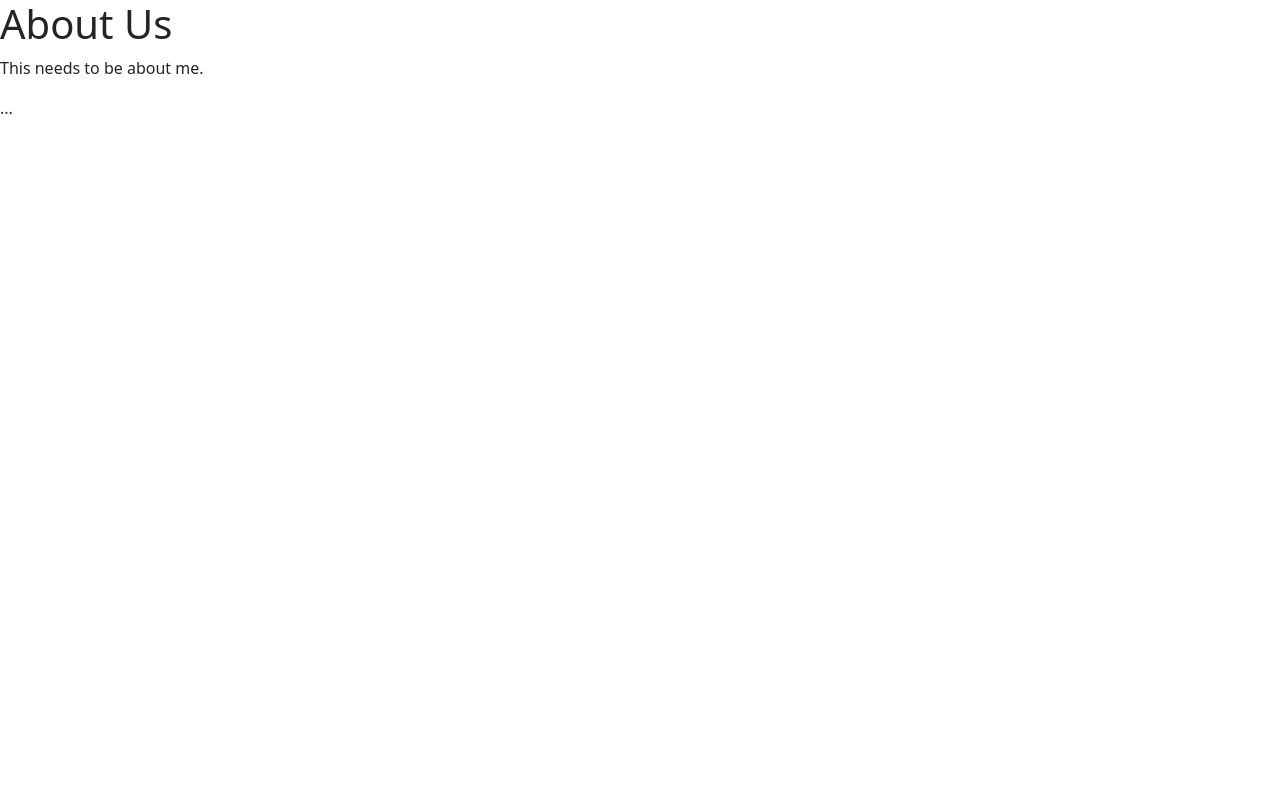
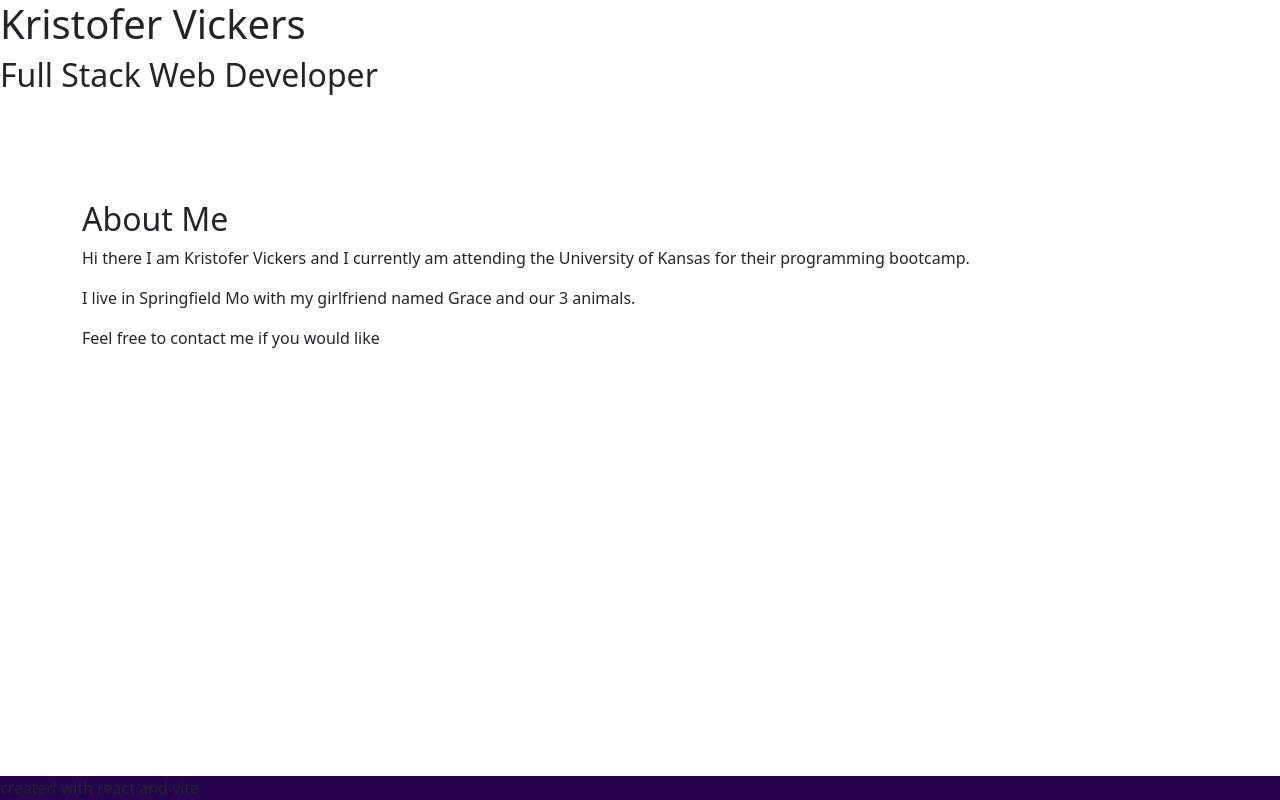
Before and after one commit to KristoferVickers/react-portfolio, a React (Vite) app: page / in a window 1280 px wide. Built offline with nearby package versions, Linux system fonts and the light colour scheme.

Commit message:
Adding work from last night

```diff
--- a/src/App.jsx
+++ b/src/App.jsx
@@ -1,13 +1,46 @@
-import React from 'react';
+import "./index.css";
+import Header from "./components/header";
+import Footer from "./components/footer";
+import { Outlet } from "react-router-dom";
+import "bootstrap/dist/css/bootstrap.min.css";
+import { Container } from "react-bootstrap";
 
-const About = () => {
+const styles = {
+  headerContainer: {
+    position: "fixed",
+    width: "100%",
+    top: "0",
+    zIndex: "1",
+  },
+  container: {
+    marginTop: "200px",
+    marginBottom: "100px",
+    zIndex: "0"
+  },
+  footerContainer: {
+    position: "fixed",
+    width: "100%",
+    bottom: "0",
+    left: "0",
+    background: "#27024D",
+    zIndex: "1",
+  },
+};
+
+function App() {
   return (
     <div>
-      <h1>About Us</h1>
-      <p>This needs to be about me.</p>
-      <p>...</p>
+      <div style={styles.headerContainer}>
+        <Header />
+      </div>
+      <Container style={styles.container}>
+        <Outlet />
+      </Container>
+      <div style={styles.footerContainer}>
+        <Footer />
+      </div>
     </div>
   );
 }
 
-export default About;
+export default App;
--- a/src/components/footer.jsx
+++ b/src/components/footer.jsx
@@ -0,0 +1,7 @@
+const Footer = () => {
+    return (
+        <footer>created with react and vite</footer>
+    );
+  }
+
+  export default Footer;
--- a/src/components/header.jsx
+++ b/src/components/header.jsx
@@ -0,0 +1,10 @@
+const Header = () => {
+    return (
+        <header>
+        <h1> <i className="Bootcamp"></i> Kristofer Vickers</h1>
+        <h2>Full Stack Web Developer</h2>
+        </header>
+    );
+  }
+
+  export default Header;
--- a/src/main.jsx
+++ b/src/main.jsx
@@ -2,9 +2,9 @@ import ReactDOM from 'react-dom/client'
 import { createBrowserRouter, RouterProvider } from 'react-router-dom';
 import App from './App.jsx'
 import './index.css'
-import About from './pages/About.jsx'
-import Contact from './pages/Contact.jsx'
-import Resume from './pages/Resume.jsx'
+import About from './pages/about.jsx'
+import Contact from './pages/contact.jsx'
+import Resume from './pages/resume.jsx'
 import 'bootstrap/dist/css/bootstrap.min.css'
 
 const router = createBrowserRouter([
--- a/src/pages/about.jsx
+++ b/src/pages/about.jsx
@@ -1,10 +1,13 @@
-import React from 'react';
-
 const About = () => {
   return (
     <div>
-      <h1>About Me</h1>
-      <p>I am a 24 year old that lives in Springfield Mo. I am just trying to get my feet wet in the world of programming.</p>
+      <h2>About Me</h2>
+        <p>
+          Hi there I am Kristofer Vickers and I currently am attending the University of Kansas for their programming bootcamp.
+        </p>
+        <p>I live in Springfield Mo with my girlfriend named Grace and our 3 animals.</p>
+
+        <p>Feel free to contact me if you would like</p>
     </div>
   );
 }
--- a/src/pages/contact.jsx
+++ b/src/pages/contact.jsx
@@ -1,16 +1,12 @@
-import React from 'react';
-
-const Contact = () => {
-  return (
-    <div>
+const Contact = () => (
+  <>
     <h1>Contact me</h1>
     <p>If you have any questions or inquiries, please feel free to contact me:</p>
     <ul>
       <li>Email: Kristofervickers2018@gmail.com</li>
-        <li>Git Hub: https://github.com/KristoferVickers </li>
+      <li>GitHub: <a href="https://github.com/KristoferVickers">https://github.com/KristoferVickers</a></li>
     </ul>
-    </div>
+  </>
 );
-}
 
 export default Contact;
--- a/src/pages/resume.jsx
+++ b/src/pages/resume.jsx
@@ -1,10 +1,8 @@
-import React from 'react';
-
 const Resume = () => {
   return (
     <div>
       <h1>Resume</h1>
-      <p>Here's a summary of my professional experience and qualifications:</p>
+      <p>Heres a summary of my professional experience and qualifications:</p>
       <h2>Education</h2>
       <p>High School Diploma | may 2018 | Ozark High School</p>
       <p>Coding Boot Camp | Currently Attending | Kansas Univeristy</p>
```
Also changed, not shown: public/vite.svg (deleted), src/App.css (deleted), 1 other file (tests, documents, lock files or other folders). Lines whose indentation alone changed are shown as unchanged.
